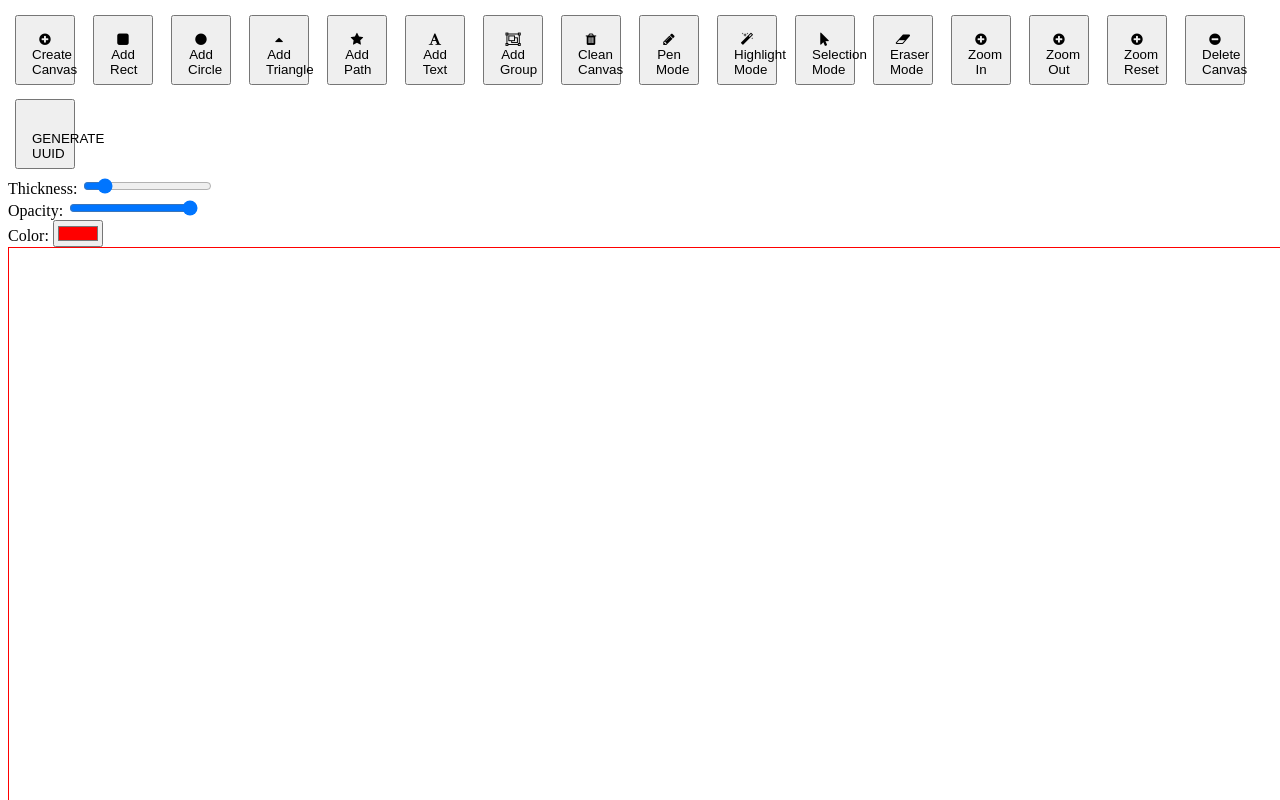
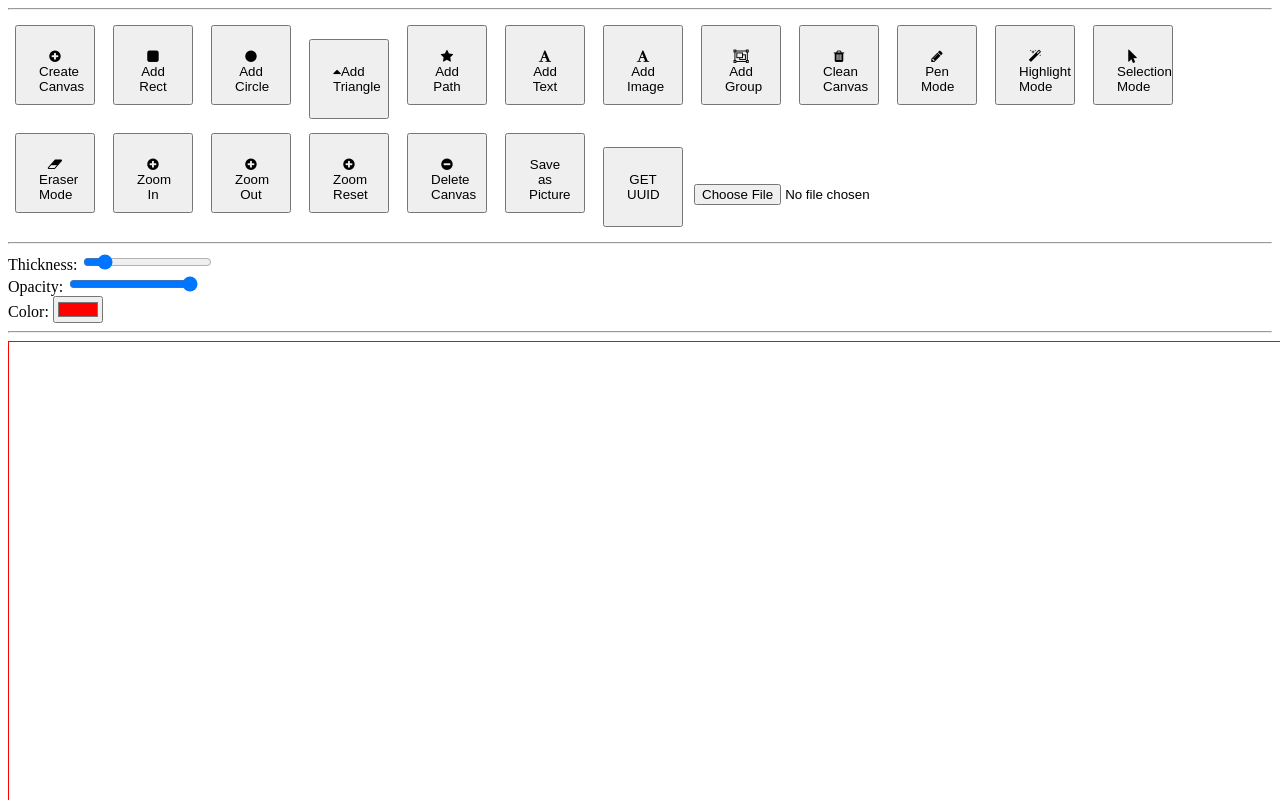
Before and after one commit to bahadirdogru/whiteboardjs, a plain HTML site: page index.html in a window 1280 px wide. Both pictures are taken after a click on the button "Create Canvas". Shown: the top 800 px of the page. Drawn offline with Linux system fonts and the light colour scheme.

Commit message:
add image and add image from file was added as a feature

```diff
--- a/index.html
+++ b/index.html
@@ -8,13 +8,14 @@
 
 </head>
 <body>
-
+<hr>
   <button onclick="createCanvas()"><i class="fa fa-plus-circle"></i>Create Canvas</button>
   <button onclick="addRect()"><i class="fa fa-square"></i>Add Rect</button>
   <button onclick="addCircle()"><i class="fa fa-circle"></i>Add Circle</button>
   <button onclick="addTriangle()"><i class="fa fa-caret-up"></i>Add Triangle</button>
   <button onclick="addPath()"><i class="fa fa-star"></i>Add Path</button>
   <button onclick="addText()"><i class="fa fa-font"></i>Add Text</button>
+  <button onclick="addImage()"><i class="fa fa-font"></i>Add Image</button>
   <button onclick="addGroup()"><i class="fa fa-object-group"></i>Add Group</button>
   <button onclick="cleanCanvas()"><i class="fa fa-trash"></i>Clean Canvas</button>
   <button onclick="pen()"><i class="fa fa-pencil"></i>Pen Mode</button>
@@ -25,13 +26,15 @@
   <button onclick="zoomOut()"><i class="fa fa-plus-circle"></i>Zoom Out</button>
   <button onclick="zoomReset()"><i class="fa fa-plus-circle"></i>Zoom Reset</button>
   <button onclick="deleteCanvas()"><i class="fa fa-minus-circle"></i>Delete Canvas</button>
-
-  <button onclick="alert(generateUUID())"><i class="fa fa-arrow"></i>GENERATE UUID</button>
+  <button onclick="saveCanvas()"><i class="fa fa-disk-circle"></i>Save as Picture</button>
+  <button onclick="alert(generateUUID())"><i class="fa fa-arrow"></i>GET UUID</button>
+  <input onchange="openImage(this)" id="file-upload" type="file" name="file" accept="image/*"/>
+  <hr>
 
   <div>Thickness: <input id="thickness" value="7" max="50" min="1" type="range" onchange="changeThickness(value)"></div>
   <div>Opacity: <input id="opacity" value="100" max="100" min="1" type="range" onchange="changeOpacity(value)"></div>
   <div>Color: <input type="color" value="#ff0000" onchange="changeColor(value)"></div>
-
+<hr>
   <!-- <script src='https://cdnjs.cloudflare.com/ajax/libs/fabric.js/4.5.0/fabric.min.js'></script> -->
   <script  src="./fabric.min.js"></script>
   <script  src="./script.js"></script>
--- a/script.js
+++ b/script.js
@@ -1,5 +1,6 @@
 // Author: Bahadır Doğru bahadirdogru.com
 // https://github.com/bahadirdogru
+
 
 // Windows screen object.
 var win;
@@ -65,11 +66,13 @@ function createCanvas() {
         canvas.height = height;
         ctx = canvas.getContext("2d");
         document.body.appendChild(canvas);
+        document.onkeydown = function(e) {
+             keydown(e);
+        }
     }
 
     // create a wrapper around native canvas element (with id="c")
     canvas = new fabric.Canvas('c');
-
     canvas.selection = true;
     window.canvas = canvas;
     opacityEl = document.querySelector('#opacity');
@@ -227,6 +230,39 @@ function changeOpacity(value){
     opacityEl.value = opacity * 100;
 }
 
+function saveCanvas(){
+    console.log("saveCanvas()");
+    var dataURL = canvas.toDataURL({
+        format: 'jpeg',
+        quality: 0.8
+    });
+    var link = document.createElement('a');
+    link.href = dataURL;
+    link.download = 'calisma.jpg';
+    link.click();
+}
+
+function addImage(){
+    console.log("addImage()");
+    var imgUrl = 'image.png';
+    var img = new Image();
+    img.onload = function() {
+        var image = new fabric.Image(img, {
+            left: 10,
+            top: 10,
+            angle: 0,
+            opacity: opacity,
+            // scaleX: 0.5,
+            // scaleY: 0.5,
+            // originX: 'center',
+            // originY: 'center',
+            UUID: generateUUID()
+        });
+        canvas.add(image);
+    }
+    img.src = 'image.png';
+}
+
 function deleteCanvas() {
     console.log("deleteCanvas()");
     canvas.clear();
@@ -354,18 +390,24 @@ function zoomReset() {
 
 function keydown(e) {
     console.log("keydown()");
-
-    if (!this.stop) {
         console.log(`keykode: ${e.which}, type: ${e.type}, key:${e.key}`);
         switch (e.which) {
             case 8: // backspace
-                this.erase();
+                canvas.getActiveObjects().forEach((obj) => {
+                    canvas.remove(obj)
+                });
+                canvas.discardActiveObject().renderAll()
+                break;
+            case 46: // delete
+                canvas.getActiveObjects().forEach((obj) => {
+                    canvas.remove(obj)
+                });
+                canvas.discardActiveObject().renderAll()
                 break;
             case 27: // escape
                 this.exit();
                 break;
         }
-    }
 }
 
 function generateUUID(){
@@ -380,3 +422,37 @@ function generateUUID(){
     });
     return uuid;
 }
+
+
+function openImage(e) {
+    // from https://codepen.io/G470/pen/PLbMLL
+    console.log("openImage()");
+    var inputforupload = e;
+    var readerobj = new FileReader();
+
+    readerobj.onload = function () {
+        var imgElement = document.createElement('img');
+        imgElement.src = readerobj.result;
+
+        imgElement.onload = function () {
+
+            console.log(imgElement.width);
+            console.log(imgElement.height);
+
+            var imageinstance = new fabric.Image(imgElement, {
+                left: 10,
+                top: 10,
+                angle: 0,
+                opacity: opacity,
+                UUID: generateUUID()
+            });
+
+            canvas.add(imageinstance);
+            //canvas.centerObject(imageinstance);
+
+        };
+
+    };
+    console.log(inputforupload.files[0]);
+    readerobj.readAsDataURL(inputforupload.files[0]);
+};
--- a/style.css
+++ b/style.css
@@ -1,8 +1,8 @@
 button{
-    width: 60px;
-    height: 70px;
+    width: 80px;
+    height: 80px;
     margin: 7px;
-    padding: 15px;
+    padding: 22px;
 }
 
 .canvas-container {
```
Also changed, not shown: image.png (added).
